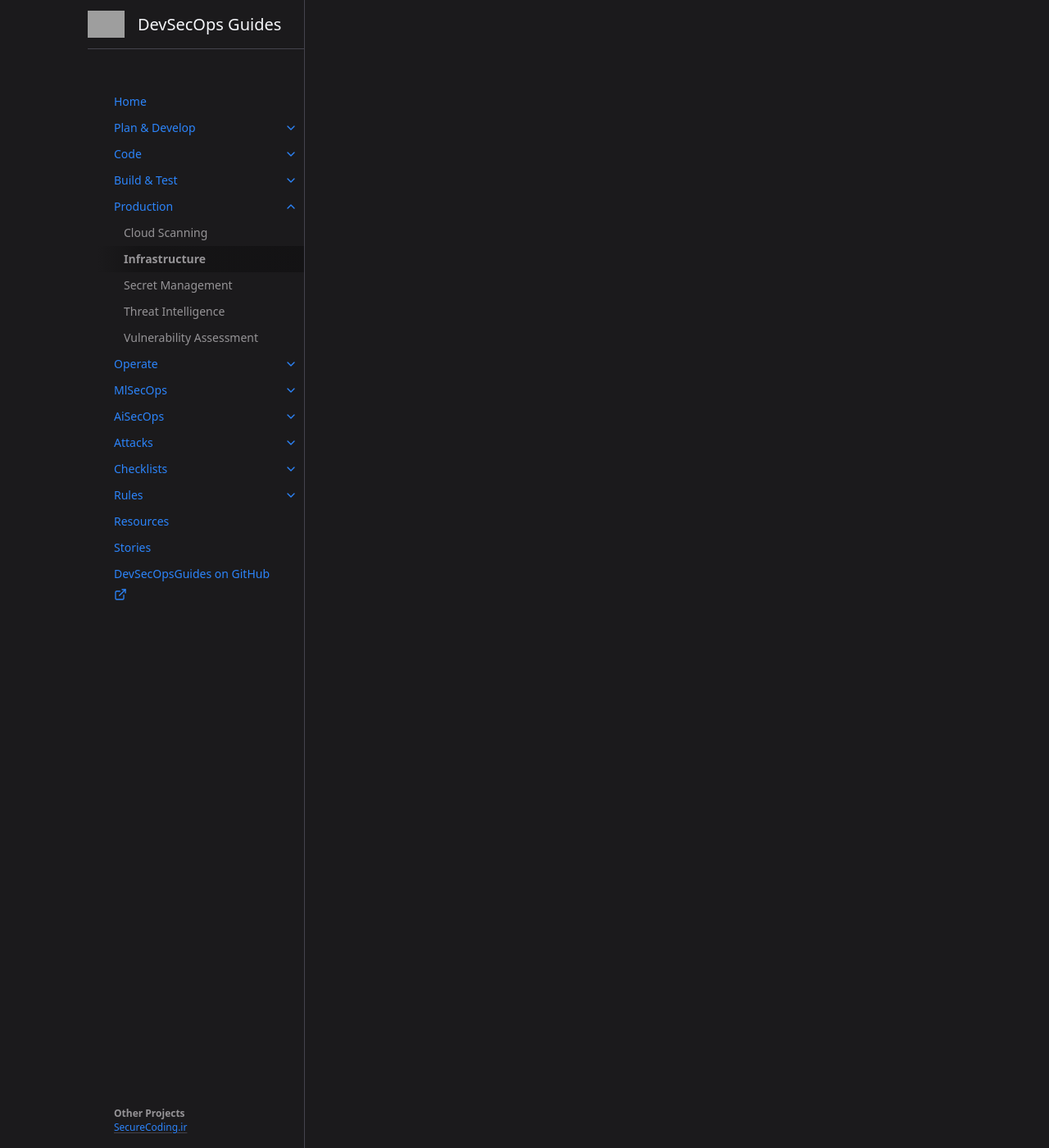
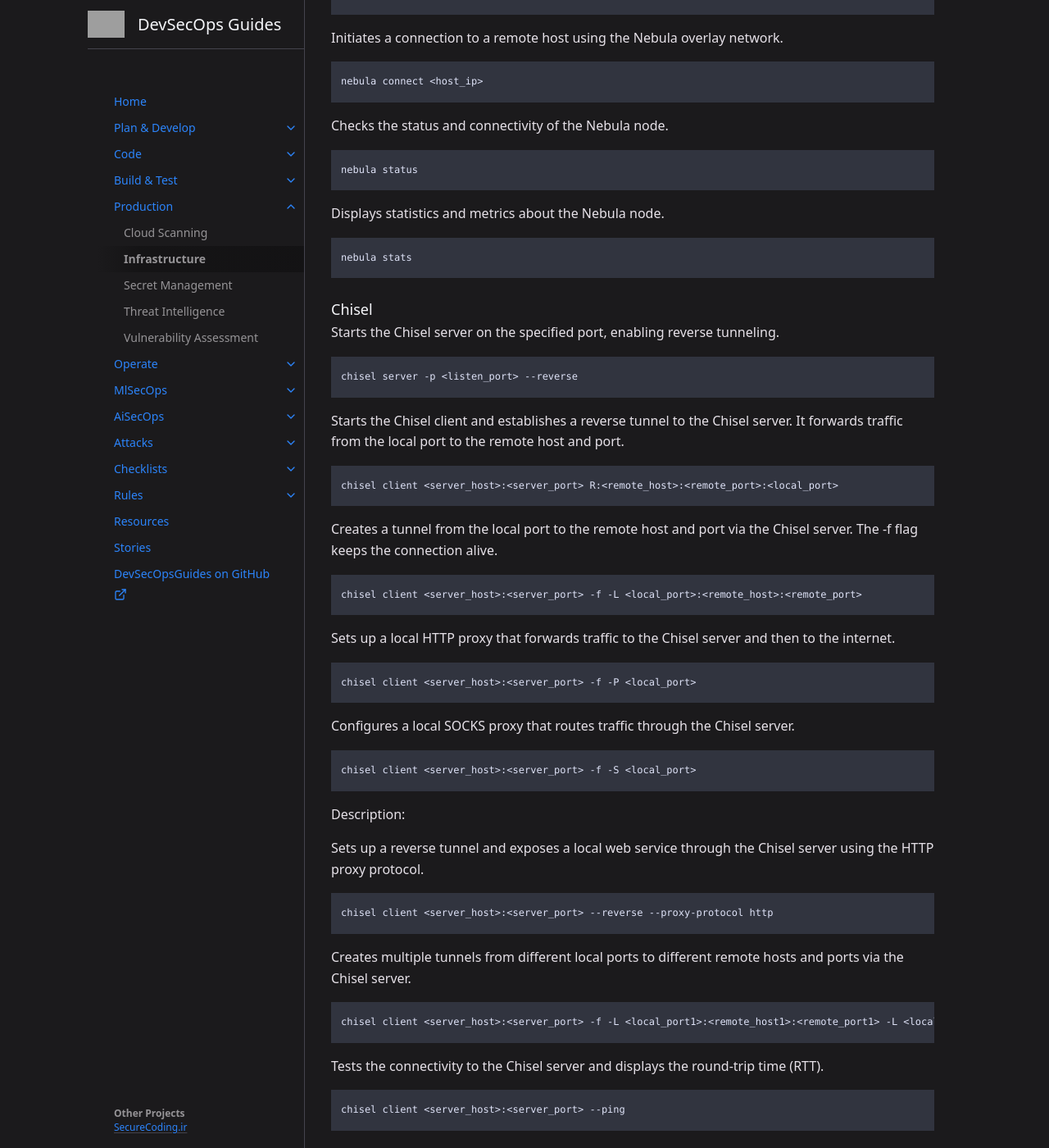
Before and after one commit to devsecopsguides/devsecopsguides.github.io, a Jekyll site: the page built from docs/production/infrastructure.md, in a window 1280 px wide and 1400 px high, scrolled down 6747 px. Shown: the whole window at 82% size. Built offline with Jekyll 4.4.1, drawn with Linux system fonts in a browser that asks for light colours; some of the changed text lies outside the part shown; grey boxes are pictures that could not be loaded.

Commit message:
append tunnel and proxy

````diff
--- a/docs/production/infrastructure.md
+++ b/docs/production/infrastructure.md
@@ -317,3 +317,155 @@ A combination of Nuclei and Masscan that allows you to quickly scan large IP ran
 ```
 masscan -p1-65535 192.168.1.1-254 -oL ips.txt && cat ips.txt
 ```
+
+
+### Define Guardrails via HashiCorp
+
+Applies HashiCorp Sentinel policies to enforce guardrails defined in the policy file.
+
+```
+sentinel apply -policy=<policy_file>
+```
+
+### Vulnerability Scanning via nessuscli
+
+Initiates a vulnerability scan on the target system using Nessus.
+
+```
+nessuscli scan -t <target>
+```
+
+### Patch Vulnerabilities via Ansible playbook
+
+Executes an Ansible playbook to patch vulnerabilities specified in the playbook.
+
+```
+ansible-playbook -i inventory.ini patch_vulnerabilities.yml
+```
+
+### Compliance Checks via aws-nuke
+
+Deletes AWS resources non-compliant with the defined configuration in the AWS Nuke configuration file.
+
+```
+aws-nuke --config=config.yml
+```
+
+### Continuous Compliance Monitoring via opa
+
+Evaluates Open Policy Agent (OPA) policies against input data to enforce compliance.
+
+```
+opa eval -i <input_data> -d <policy_file>
+```
+
+
+## Tunnel & Proxy
+
+
+### Nebula
+
+Generates a certificate authority (CA) for Nebula using the specified name and outputs the CA certificate and key files.
+
+```
+nebula-cert ca -name "<ca_name>" -out <ca_cert_file> -key <ca_key_file>
+```
+
+Signs a node certificate with the specified CA certificate and key files, node name, IP address, and outputs the node certificate file.
+
+```
+nebula-cert sign -ca-crt <ca_cert_file> -ca-key <ca_key_file> -name "<node_name>" -out <node_cert_file> -ip <node_ip>
+```
+
+Starts a Nebula node using the specified configuration file
+
+```
+nebula -config <config_file>
+```
+
+Adds a static route to the Nebula node for the specified destination subnet via the specified node
+
+```
+nebula route add -dst-subnet <destination_subnet> -via <via_node>
+```
+
+Starts a Nebula proxy using the specified configuration file.
+
+```
+nebula-proxy -config <config_file>
+```
+
+Initiates a connection to a remote host using the Nebula overlay network.
+
+```
+nebula connect <host_ip>
+```
+
+Checks the status and connectivity of the Nebula node.
+
+```
+nebula status
+```
+
+Displays statistics and metrics about the Nebula node.
+
+```
+nebula stats
+```
+
+
+### Chisel
+
+
+Starts the Chisel server on the specified port, enabling reverse tunneling.
+
+```
+chisel server -p <listen_port> --reverse
+```
+
+Starts the Chisel client and establishes a reverse tunnel to the Chisel server. It forwards traffic from the local port to the remote host and port.
+
+```
+chisel client <server_host>:<server_port> R:<remote_host>:<remote_port>:<local_port>
+```
+
+
+Creates a tunnel from the local port to the remote host and port via the Chisel server. The -f flag keeps the connection alive.
+
+```
+chisel client <server_host>:<server_port> -f -L <local_port>:<remote_host>:<remote_port>
+```
+
+Sets up a local HTTP proxy that forwards traffic to the Chisel server and then to the internet.
+
+```
+chisel client <server_host>:<server_port> -f -P <local_port>
+```
+
+Configures a local SOCKS proxy that routes traffic through the Chisel server.
+
+
+```
+chisel client <server_host>:<server_port> -f -S <local_port>
+```
+Description:
+
+Sets up a reverse tunnel and exposes a local web service through the Chisel server using the HTTP proxy protocol.
+
+```
+chisel client <server_host>:<server_port> --reverse --proxy-protocol http
+```
+
+
+Creates multiple tunnels from different local ports to different remote hosts and ports via the Chisel server.
+
+```
+chisel client <server_host>:<server_port> -f -L <local_port1>:<remote_host1>:<remote_port1> -L <local_port2>:<remote_host2>:<remote_port2>
+```
+
+
+Tests the connectivity to the Chisel server and displays the round-trip time (RTT).
+
+```
+chisel client <server_host>:<server_port> --ping
+```
````
Also changed, not shown: docs/code/secure-pipeline.md (+59 -0 lines).
